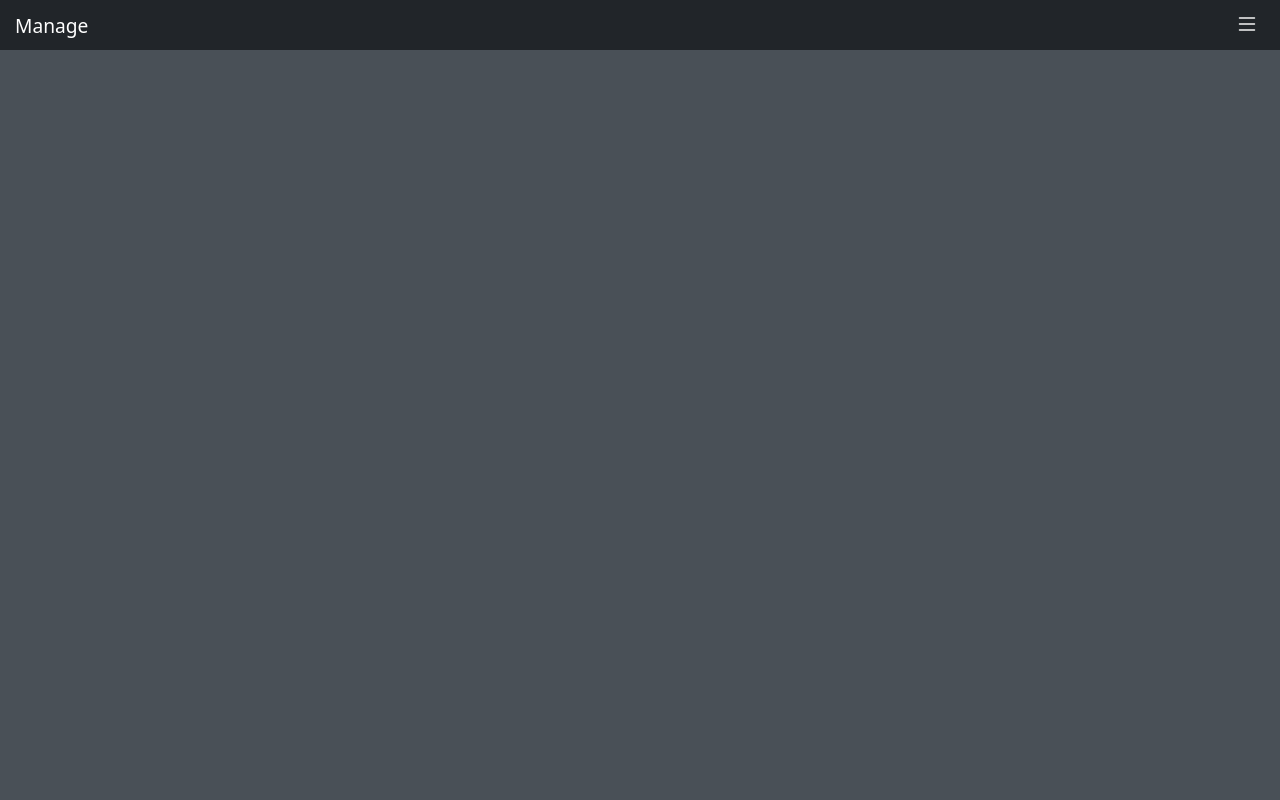
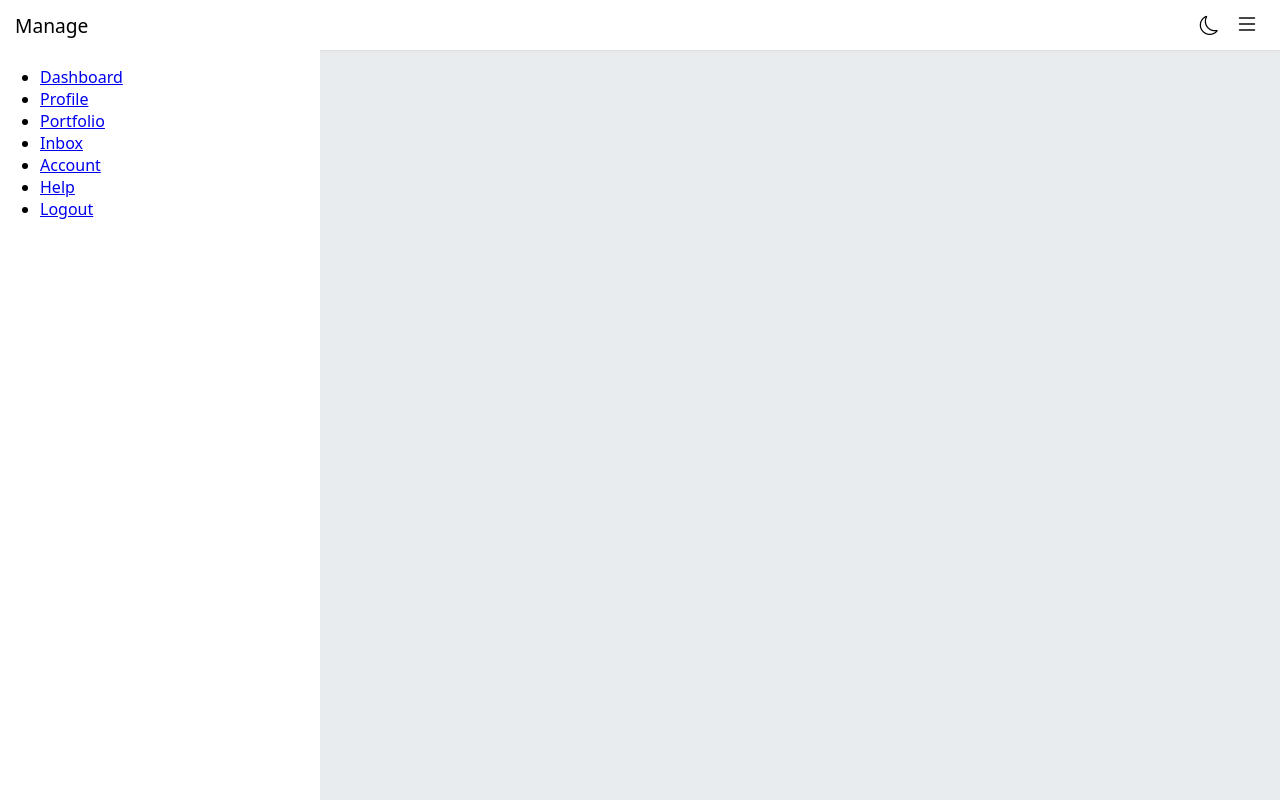
Before and after one commit to PritamUmaiya/portfolio-builder, a Flask app: page / in a window 1280 px wide. Run offline with Flask 3, Linux system fonts and the light colour scheme; data comes from the database, SQL or seed files in the repository; some libraries are stand-ins or nearby versions.

Commit message:
adding dark mode toggler

```diff
--- a/static/css/styles.css
+++ b/static/css/styles.css
@@ -66,6 +66,16 @@ header {
     z-index: 2;
 }
 
+@media (min-width:768px){
+    .sidenav {
+        left: 0;
+        top: 50px;
+        width: 25%;
+        max-width: 25%;
+    }
+    #overlay {display:none;}
+}
+
 .left-0 {left:0;}
 .d-block {display:block!important;}
 
@@ -80,7 +90,3 @@ header {
     color: var(--text);
     font-size: 1rem;
 }
-
-.bi {
-    font-size: 1.5rem;
-}
--- a/static/js/main.js
+++ b/static/js/main.js
@@ -1,3 +1,29 @@
+document.addEventListener('DOMContentLoaded', () => {
+    // Theme toggler
+    let themeToggler = document.querySelector('#themeToggler');
+    let theme = localStorage.getItem('theme');
+    if (theme) {
+        document.querySelector('body').classList.add(theme);
+        themeToggler.innerHTML = `<i class="bi bi-sun" style="font-size: 1.2rem;"></i>`;
+    }
+
+    themeToggler.addEventListener('click', () => {
+        themeToggler.innerHTML = ``;
+
+        if (document.querySelector('body').classList.contains('dark')) {
+            document.querySelector('body').classList.remove('dark');
+            if (theme) {
+                localStorage.removeItem("theme");
+            }
+            themeToggler.innerHTML = `<i class="bi bi-moon" style="font-size: 1.2rem;"></i>`;
+        } else {
+            document.querySelector('body').classList.add('dark');
+            localStorage.setItem('theme','dark');
+            themeToggler.innerHTML = `<i class="bi bi-sun" style="font-size: 1.2rem;"></i>`;
+        }
+    });
+});
+
 // Function to toggle menu
 function toggleMenu() {
     const sideNav = document.getElementById('sideNav');
--- a/templates/layout.html
+++ b/templates/layout.html
@@ -10,13 +10,18 @@
     <link rel="icon" href="/static/images/user.png" />
     <title>{% block title %}{% endblock %}</title>
 </head>
-<body class="dark">
+<body>
     <!--Header-->
     <header>
         <span class="logo">Manage</span>
-        <button type="button" class="btn" onclick="toggleMenu();" title="Menu">
-            <i class="bi bi-list"></i>
-        </button>
+        <div>
+            <button type="button" class="btn" id="themeToggler" title="Theme">
+                <i class="bi bi-moon" style="font-size: 1.2rem;"></i>
+            </button>
+            <button type="button" class="btn" onclick="toggleMenu();" title="Menu">
+                <i class="bi bi-list" style="font-size: 1.5rem;"></i>
+            </button>
+        </div>
     </header>
 
     <!--SideNav-->
```
